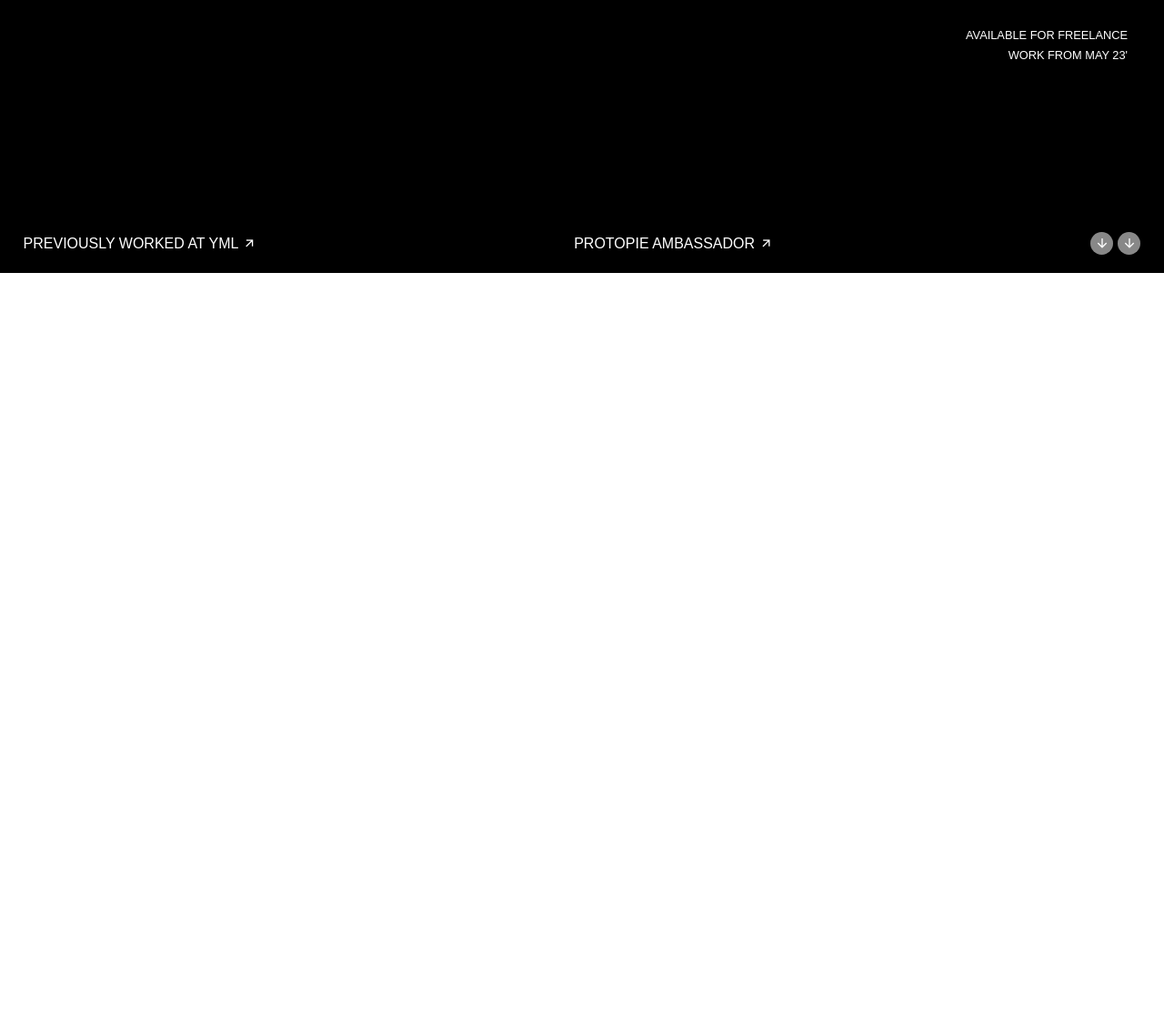
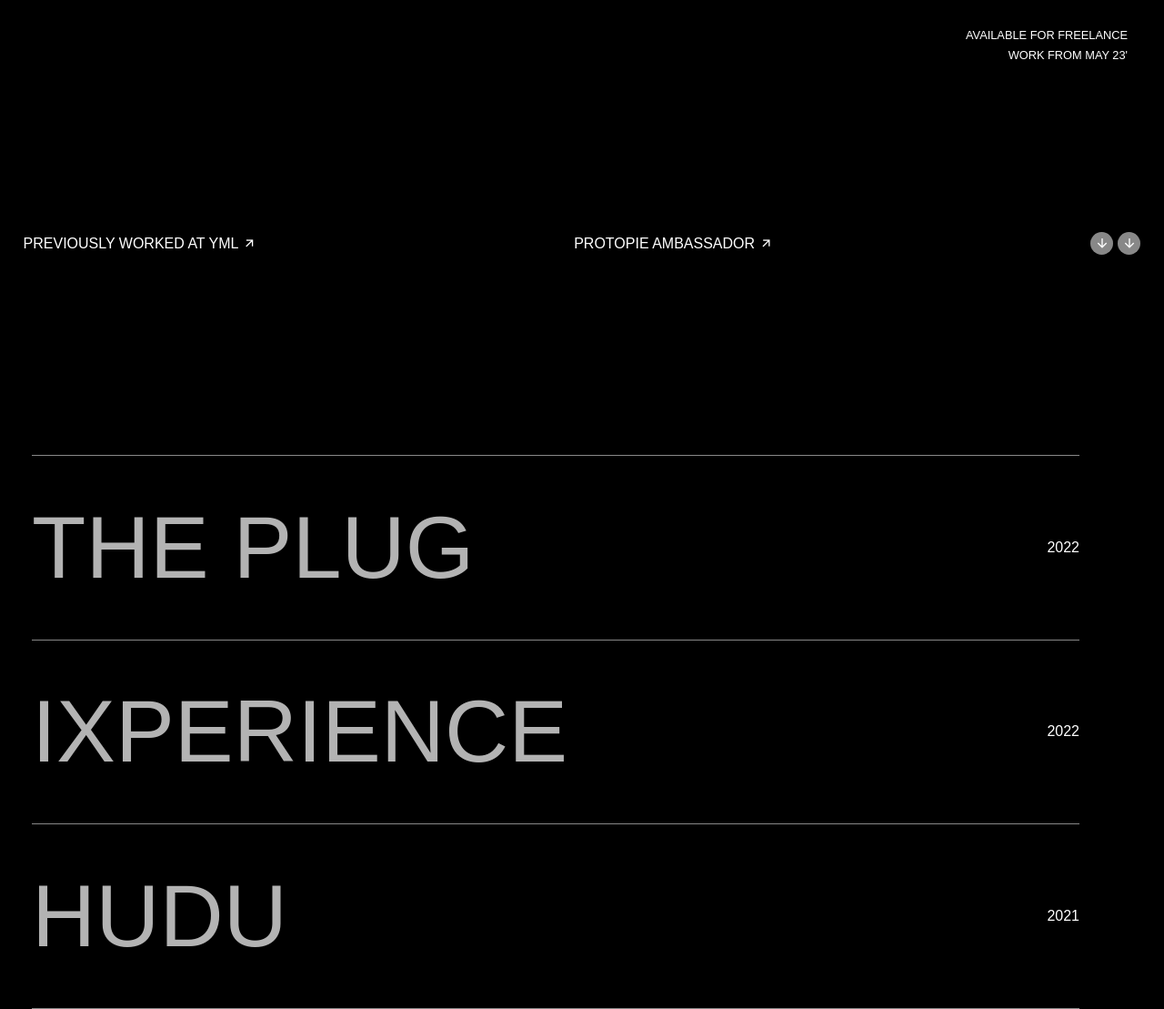
Before and after one commit to jemishsakariya/Product-Design-Website, a plain HTML site: page index.html in a window 1280 px wide. Shown: the part 500-1609 px from the top of the page at 91% size. Before the commit the page ends 800 px from the top, so only its background shows below. Drawn offline with nearby package versions, Linux system fonts and the light colour scheme; a web font is replaced by a local one.

Commit message:
second section is done

```diff
--- a/index.html
+++ b/index.html
@@ -48,6 +48,24 @@
           </div>
         </div>
       </div>
+
+      <div id="second">
+        <div class="elem">
+          <img src="./plug.png" alt="The Plug" />
+          <h1>The Plug</h1>
+          <h5>2022</h5>
+        </div>
+        <div class="elem">
+          <img src="./ixperience.png" alt="ixperience" />
+          <h1>Ixperience</h1>
+          <h5>2022</h5>
+        </div>
+        <div class="elem elemlast">
+          <img src="./hudu.png" alt="hudu" />
+          <h1>hudu</h1>
+          <h5>2021</h5>
+        </div>
+      </div>
     </div>
   </body>
 </html>
--- a/style.css
+++ b/style.css
@@ -102,7 +102,7 @@ body {
     gap: 5px;
 }
 
-#herofooter .circle{
+#herofooter .circle {
     display: flex;
     align-items: center;
     justify-content: center;
@@ -111,3 +111,48 @@ body {
     background-color: #888;
     border-radius: 50px;
 }
+
+#second {
+    padding-top: 200px;
+    width: 100%;
+    height: auto;
+    background-color: black;
+    padding-right: 10vw;
+    color: #fff;
+}
+
+.elem {
+    width: 100%;
+    border-top: 1px solid #888;
+    padding: 3.5vw 3vw;
+    padding-right: 0;
+    display: flex;
+    align-items: center;
+    justify-content: space-between;
+    margin-left: 35px;
+    padding-left: 0;
+    position: relative;
+}
+
+.elem h1 {
+    text-transform: uppercase;
+    font-size: 7.6vw;
+    opacity: 0.7;
+    font-weight: 500;
+}
+
+.elem h5 {
+    font-size: 16px;
+    font-weight: 400;
+}
+
+.elemlast {
+    border-bottom: 1px solid #888;
+}
+
+.elem img {
+    position: absolute;
+    z-index: 999;
+    height: 140%;
+    display: none;
+}
```
Also changed, not shown: hudu.png (added), ixperience.png (added), plug.png (added).
